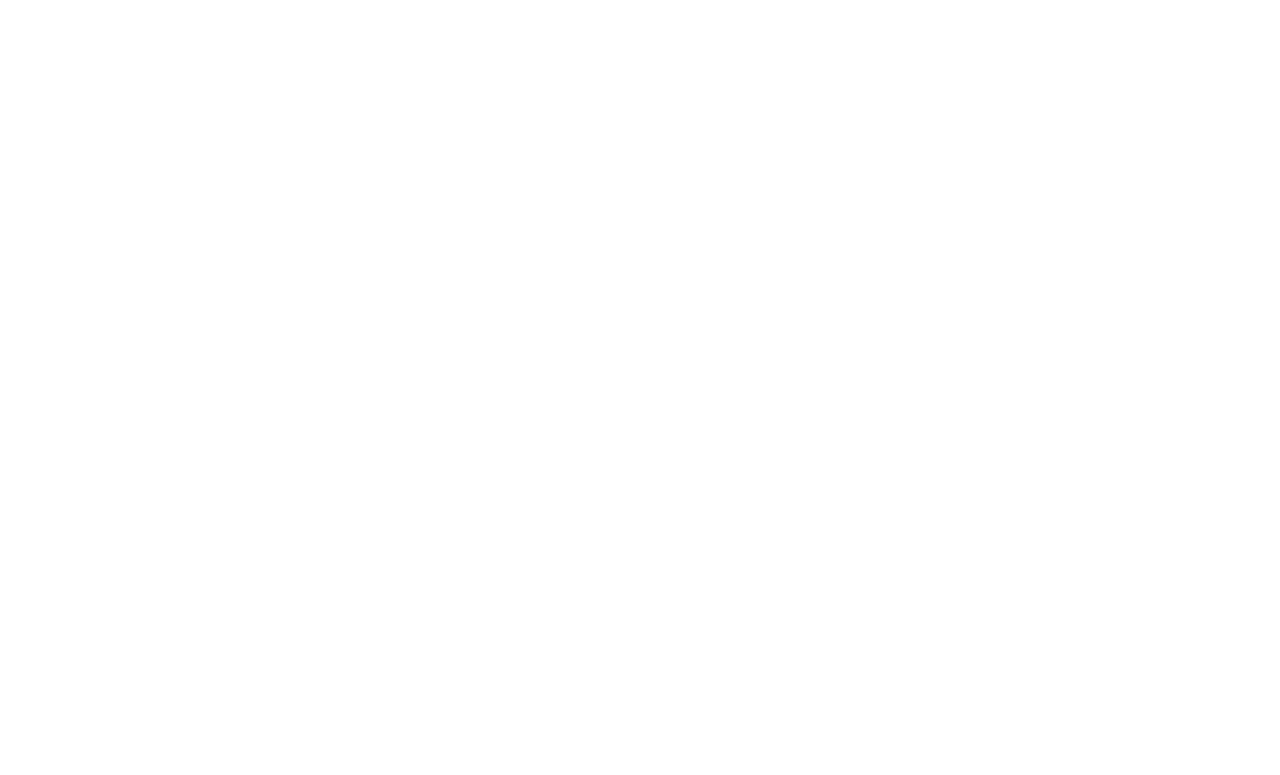
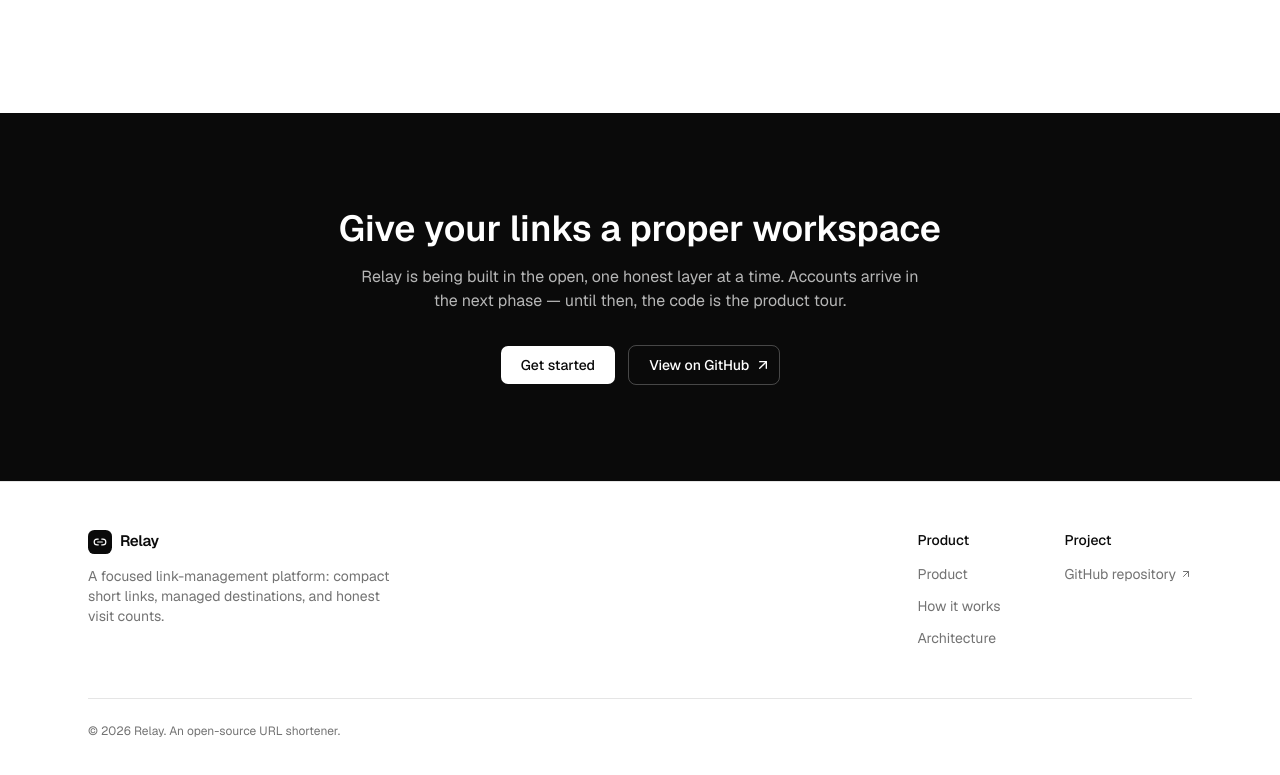
Before and after one commit to tapadar13/url-shortener, a Next.js app in the folder apps/web/: page / in a window 1280 px wide. Shown: the part 4066-4841 px from the top of the page. Before the commit the page ends 4179 px from the top, so only its background shows below. Built offline with nearby package versions, Linux system fonts and the light colour scheme.

Commit message:
feat: add final CTA and footer

```diff
--- a/apps/web/src/app/(marketing)/layout.tsx
+++ b/apps/web/src/app/(marketing)/layout.tsx
@@ -1,3 +1,4 @@
+import { SiteFooter } from "@/components/layout/site-footer"
 import { SiteHeader } from "@/components/layout/site-header"
 
 export default function MarketingLayout({
@@ -9,6 +10,7 @@
     <>
       <SiteHeader />
       {children}
+      <SiteFooter />
     </>
   )
 }
--- a/apps/web/src/app/(marketing)/page.tsx
+++ b/apps/web/src/app/(marketing)/page.tsx
@@ -1,6 +1,7 @@
 import { Architecture } from "@/components/landing/architecture"
 import { Capabilities } from "@/components/landing/capabilities"
 import { EngineeringStrip } from "@/components/landing/engineering-strip"
+import { FinalCta } from "@/components/landing/final-cta"
 import { Hero } from "@/components/landing/hero"
 import { HowItWorks } from "@/components/landing/how-it-works"
 
@@ -12,6 +13,7 @@
       <Capabilities />
       <HowItWorks />
       <Architecture />
+      <FinalCta />
     </main>
   )
 }
--- /dev/null
+++ b/apps/web/src/components/landing/final-cta.tsx
@@ -0,0 +1,39 @@
+import { ArrowUpRight } from "lucide-react"
+
+import { AuthDialog } from "@/components/landing/auth-dialog"
+import { Button } from "@/components/ui/button"
+import { siteConfig } from "@/config/site"
+
+export function FinalCta() {
+  return (
+    <section aria-label="Get started" className="bg-foreground">
+      <div className="mx-auto max-w-6xl px-4 py-20 text-center sm:px-6 sm:py-24">
+        <h2 className="mx-auto max-w-2xl text-3xl font-semibold text-balance text-background sm:text-4xl">
+          Give your links a proper workspace
+        </h2>
+        <p className="mx-auto mt-4 max-w-xl text-pretty text-background/70">
+          {siteConfig.name} is being built in the open, one honest layer at a
+          time. Accounts arrive in the next phase — until then, the code is the
+          product tour.
+        </p>
+        <div className="mt-8 flex flex-wrap items-center justify-center gap-3">
+          <AuthDialog intent="get-started">
+            <Button className="h-10 bg-background px-5 text-foreground hover:bg-background/85">
+              Get started
+            </Button>
+          </AuthDialog>
+          <Button
+            variant="outline"
+            className="h-10 border-background/25 bg-transparent px-5 text-background hover:bg-background/10 hover:text-background"
+            asChild
+          >
+            <a href={siteConfig.repoUrl} target="_blank" rel="noreferrer">
+              View on GitHub
+              <ArrowUpRight data-icon="inline-end" aria-hidden="true" />
+            </a>
+          </Button>
+        </div>
+      </div>
+    </section>
+  )
+}
--- /dev/null
+++ b/apps/web/src/components/layout/site-footer.tsx
@@ -0,0 +1,62 @@
+import { ArrowUpRight } from "lucide-react"
+
+import { Brand } from "@/components/layout/brand"
+import { siteConfig } from "@/config/site"
+
+export function SiteFooter() {
+  return (
+    <footer className="border-t">
+      <div className="mx-auto max-w-6xl px-4 py-12 sm:px-6">
+        <div className="flex flex-col justify-between gap-10 sm:flex-row">
+          <div className="max-w-xs">
+            <Brand />
+            <p className="mt-3 text-sm text-pretty text-muted-foreground">
+              A focused link-management platform: compact short links, managed
+              destinations, and honest visit counts.
+            </p>
+          </div>
+
+          <div className="flex gap-16">
+            <nav aria-label="Product">
+              <p className="text-sm font-medium">Product</p>
+              <ul className="mt-3 space-y-2">
+                {siteConfig.nav.map((item) => (
+                  <li key={item.href}>
+                    <a
+                      href={item.href}
+                      className="rounded-sm text-sm text-muted-foreground transition-colors outline-none hover:text-foreground focus-visible:ring-3 focus-visible:ring-ring/50"
+                    >
+                      {item.label}
+                    </a>
+                  </li>
+                ))}
+              </ul>
+            </nav>
+
+            <nav aria-label="Project">
+              <p className="text-sm font-medium">Project</p>
+              <ul className="mt-3 space-y-2">
+                <li>
+                  <a
+                    href={siteConfig.repoUrl}
+                    target="_blank"
+                    rel="noreferrer"
+                    className="inline-flex items-center gap-1 rounded-sm text-sm text-muted-foreground transition-colors outline-none hover:text-foreground focus-visible:ring-3 focus-visible:ring-ring/50"
+                  >
+                    GitHub repository
+                    <ArrowUpRight className="size-3" aria-hidden="true" />
+                  </a>
+                </li>
+              </ul>
+            </nav>
+          </div>
+        </div>
+
+        <p className="mt-12 border-t pt-6 text-xs text-muted-foreground">
+          © {new Date().getFullYear()} {siteConfig.name}. An open-source URL
+          shortener.
+        </p>
+      </div>
+    </footer>
+  )
+}
```
